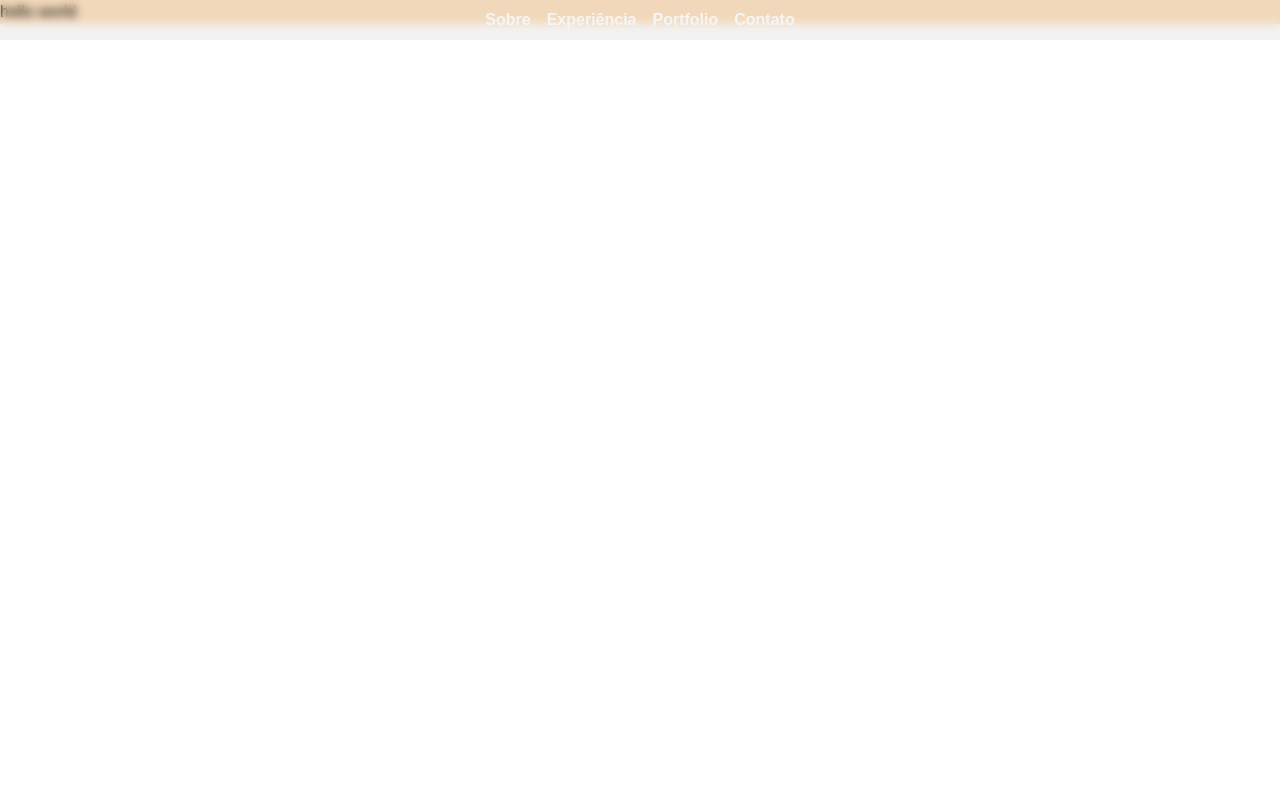
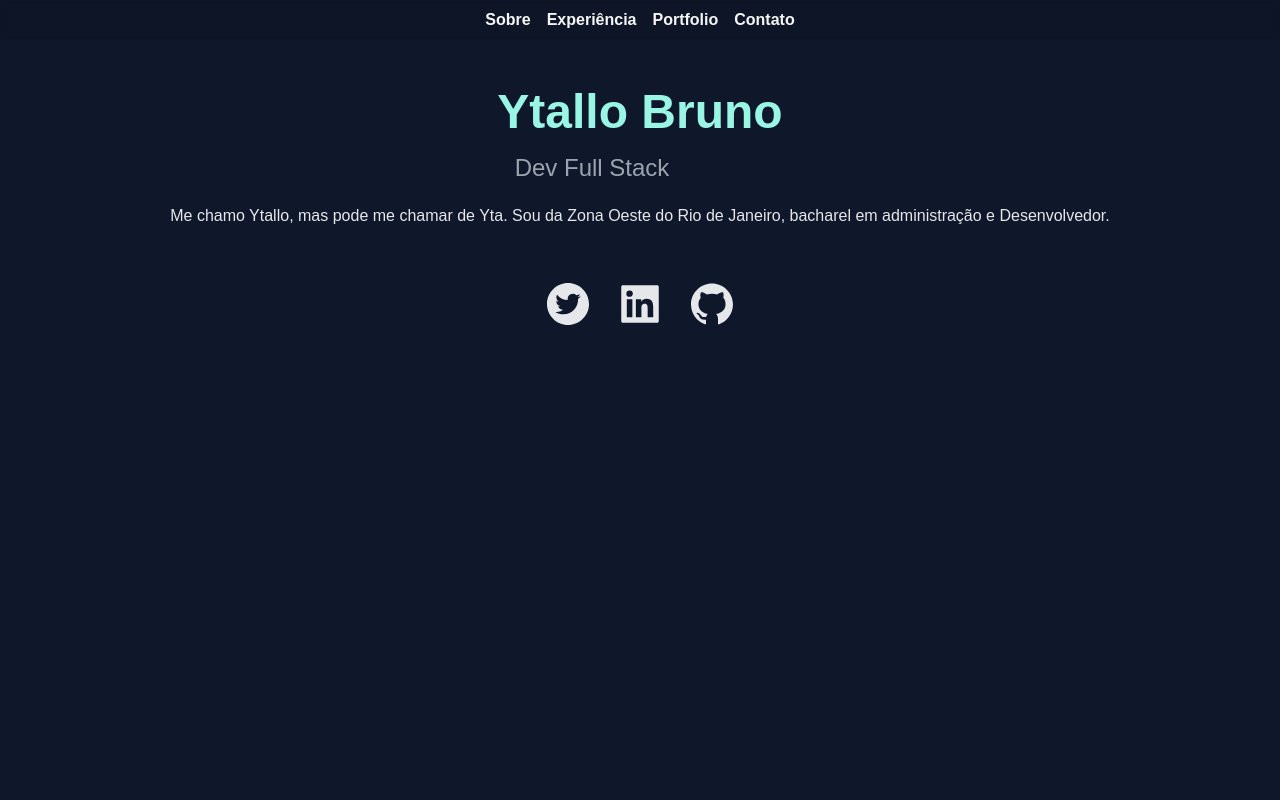
Before and after one commit to ytallobruno/portfolio, a React (Vite) app: page / in a window 1280 px wide. Shown: the top 800 px of the page. Built offline with nearby package versions, Linux system fonts and the light colour scheme; a web font is replaced by a local one.

Commit message:
WIP: checkpoint

```diff
--- a/src/App.jsx
+++ b/src/App.jsx
@@ -1,13 +1,18 @@
 import React from "react";
 import "./App.css";
+import About from "./components/About/About";
+import Experience from "./components/Experience/Experience";
 import NavBar from "./components/NavBar/NavBar";
+import Portfolio from "./components/Portfolio/Portfolio";
 
 export default function App() {
   return (
     <>
       <NavBar />
       <div className="App">
-        <p>hello world</p>
+        <About/>
+        <Experience/>
+        <Portfolio/>
       </div>
     </>
   );
--- /dev/null
+++ b/src/components/About/About.jsx
@@ -0,0 +1,45 @@
+import React from "react";
+
+import {
+  AiFillTwitterCircle,
+  AiFillLinkedin,
+  AiFillGithub,
+} from "react-icons/ai";
+
+export default function About() {
+  return (
+    <div id="about" className="h-screen bg-slate-900 pt-10">
+      <div className="text-center p-10">
+        <h2 className="text-5xl py-2 text-teal-200 font-bold">Ytallo Bruno</h2>
+        <h3 className="text-2xl py-2 mr-24 text-gray-400">Dev Full Stack</h3>
+        <p className="text-md py-2 px-28 leading-8 text-gray-200">
+          Me chamo Ytallo, mas pode me chamar de Yta. Sou da Zona Oeste do Rio
+          de Janeiro, bacharel em administração e Desenvolvedor.
+        </p>
+      </div>
+      <div className="text-5xl flex justify-center gap-6 text-gray-200">
+        <a
+          target={"_blank"}
+          href="https://twitter.com/ytallodev"
+          className="hover:text-teal-200 transition ease-in-out"
+        >
+          <AiFillTwitterCircle />
+        </a>
+        <a
+          target={"_blank"}
+          href="https://www.linkedin.com/in/ytallobruno/"
+          className="hover:text-teal-200 transition ease-in-out"
+        >
+          <AiFillLinkedin />
+        </a>
+        <a
+          target={"_blank"}
+          href="https://github.com/ytallobruno/"
+          className="hover:text-teal-200 transition ease-in-out"
+        >
+          <AiFillGithub />
+        </a>
+      </div>
+    </div>
+  );
+}
--- /dev/null
+++ b/src/components/Experience/Experience.jsx
@@ -0,0 +1,9 @@
+import React from 'react'
+
+export default function Experience() {
+  return (
+    <div id="experience" className="bg-slate-400 h-screen">
+      oooooooi
+    </div>
+  )
+}
--- /dev/null
+++ b/src/components/Portfolio/Portfolio.jsx
@@ -0,0 +1,7 @@
+import React from 'react'
+
+export default function Portfolio() {
+  return (
+    <div id="portfolio" className="bg-slate-500 h-screen">Projects</div>
+  )
+}
```
